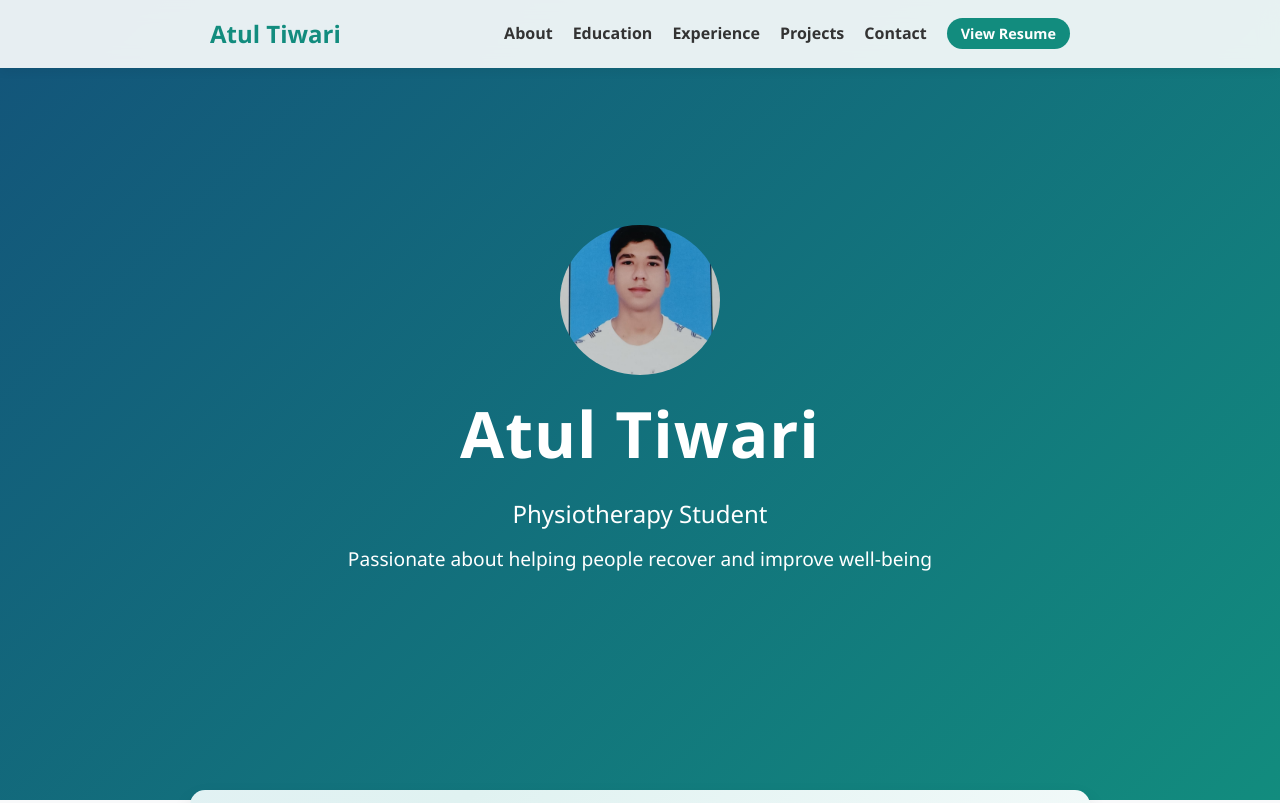
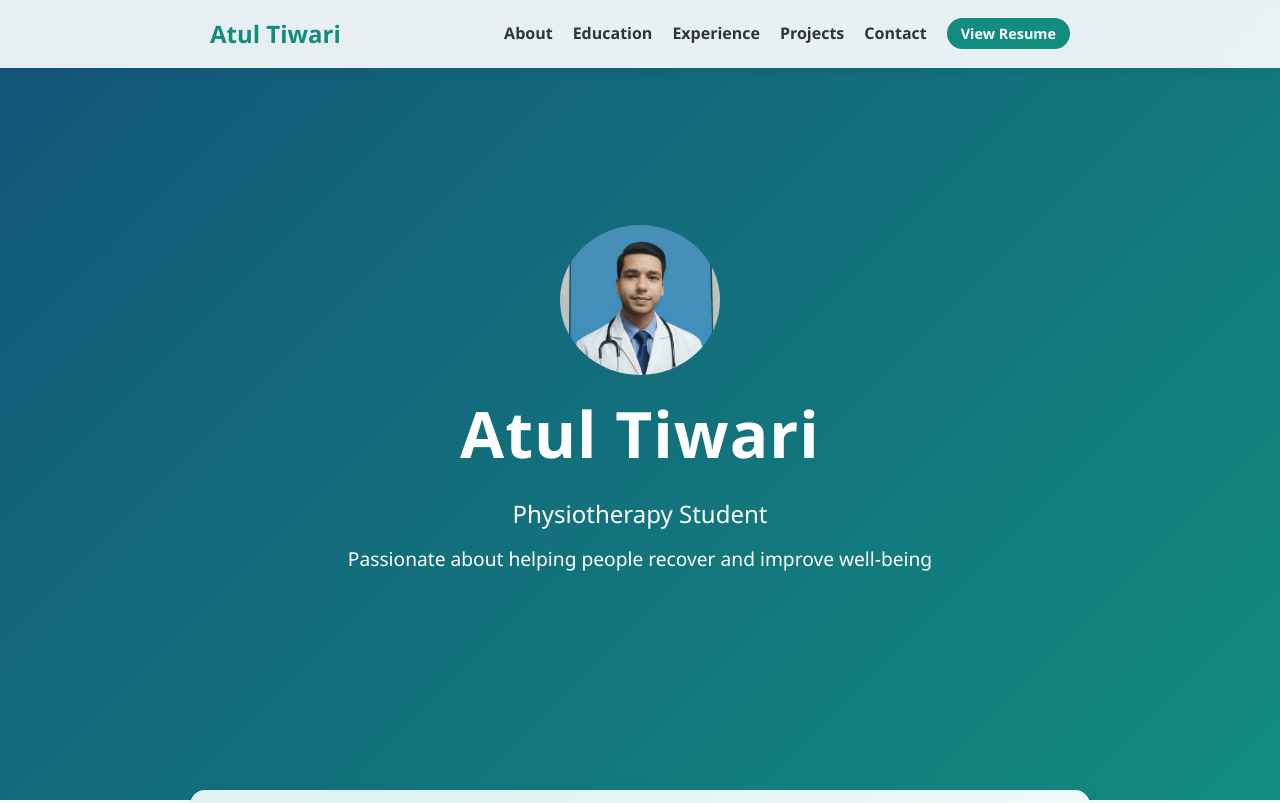
Before and after one commit to Aman-singh177/portfolio, a plain HTML site: page index.html in a window 1280 px wide. Shown: the top 803 px of the page. Drawn offline with Linux system fonts and the light colour scheme.

Commit message:
changes done

```diff
--- a/index.html
+++ b/index.html
@@ -44,7 +44,7 @@
 
     <header class="hero">
         <div class="hero-content">
-            <img src="atul.jpeg" alt="Logo" class="nav-logo-img">
+            <img src="atul1.png" alt="Logo" class="nav-logo-img">
             <h1>
                 <span class="slide-left">Atul</span>
                 <span class="slide-right">Tiwari</span>
```
Also changed, not shown: atul1.png (added).
